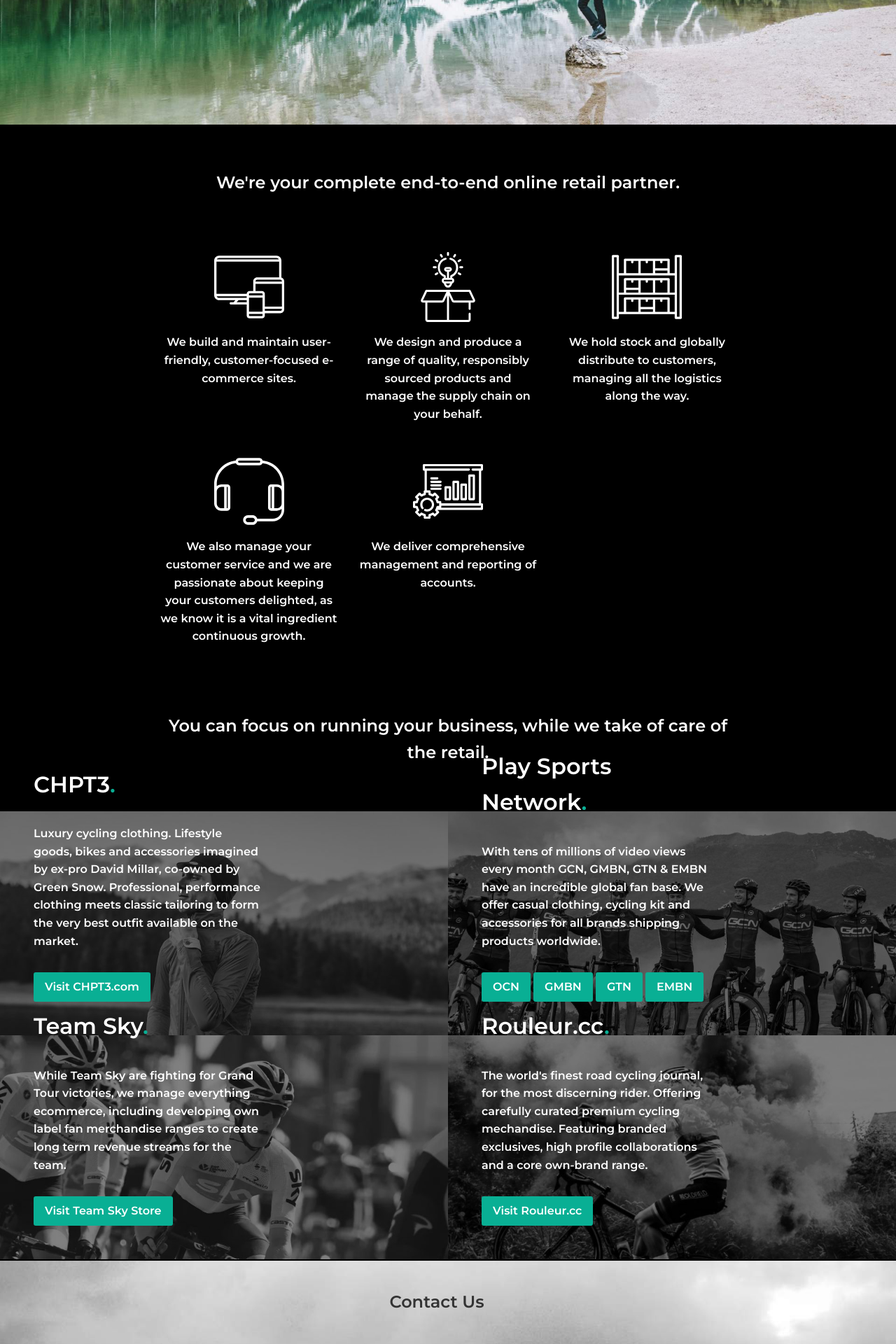
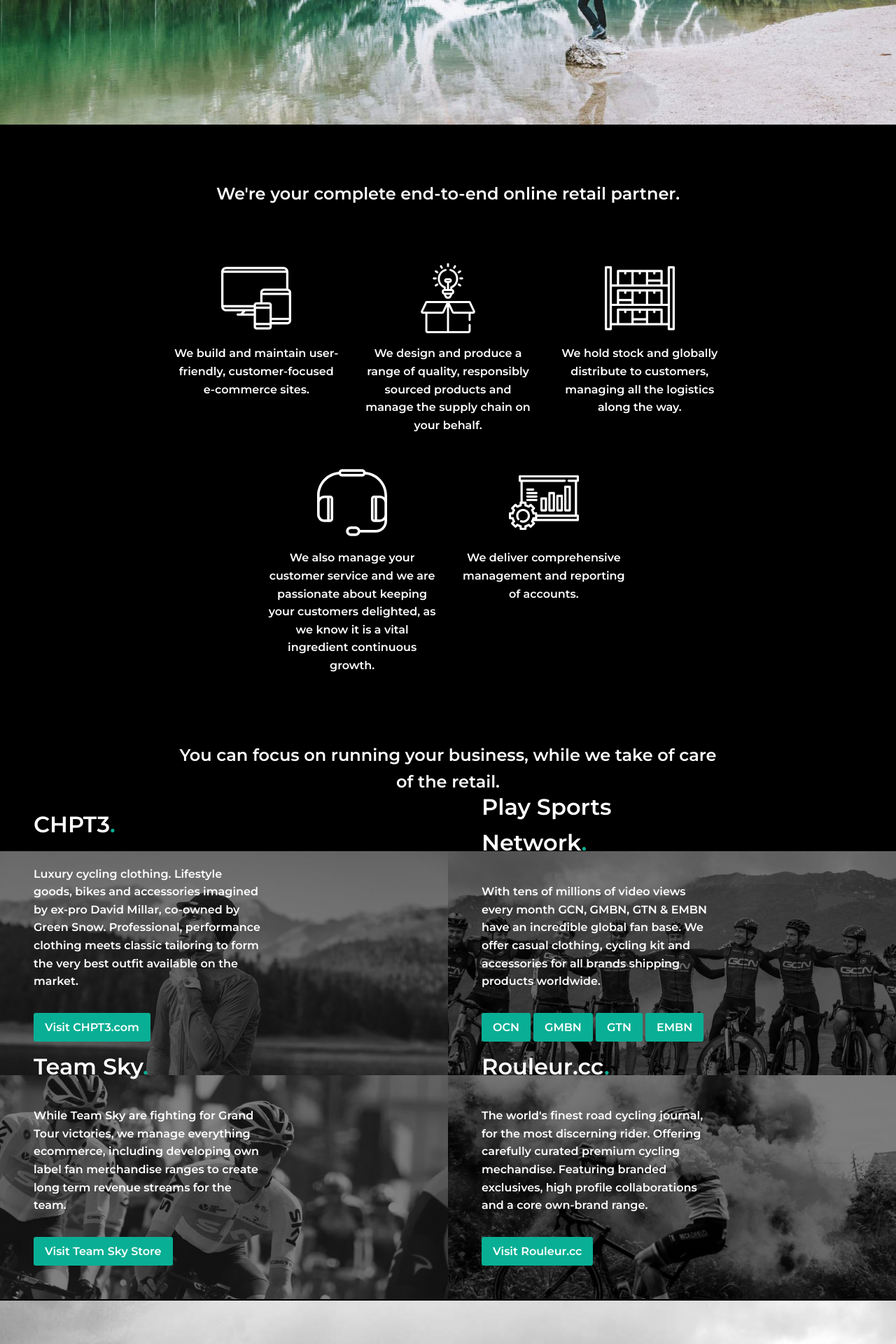
Before and after one commit to greensnowltd/greensnowsite, a Jekyll site: the page built from index.md, in a window 1280 px wide. Shown: the part 496-2416 px from the top of the page at 70% size. Built offline with Jekyll 4.4.1, drawn with Linux system fonts in a browser that asks for light colours.

Commit message:
Center fix

```diff
--- a/_layouts/default.html
+++ b/_layouts/default.html
@@ -21,7 +21,7 @@
       <!--USPS-->
       <div class="grid usps">
         <div class="grid__item sm--12 md--10 md--push-1 lg--8 lg--push-2">
-          <div class="grid grid--sm-padded ">
+          <div class="grid grid--sm-padded grid--h-center">
             <div class="grid__item sm--12">
               <h2 class="usps__title">We're your complete end-to-end online retail partner.</h2>
             </div>
--- a/_scss/global/grid.scss
+++ b/_scss/global/grid.scss
@@ -19,10 +19,13 @@
    flex-direction: row;
 }
 
+.grid--h-center {
+  justify-content: center;
+}
+
 // Styling to optionally pad a grid and it's children
 @mixin grid-padding() {
   padding: ($column-margin / 2);
-  margin: 0 -($column-margin / 2);
 
   > * {
     border: ($column-margin / 2) solid transparent;
```
